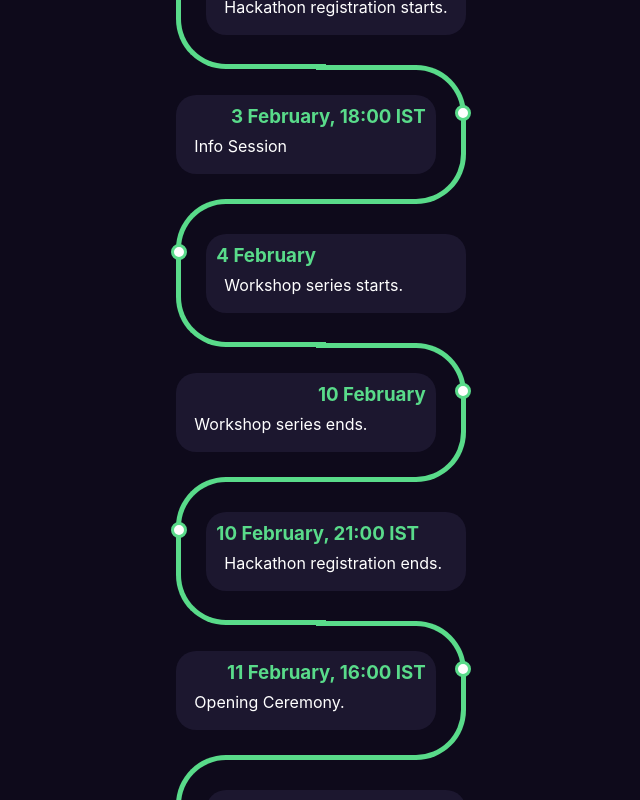
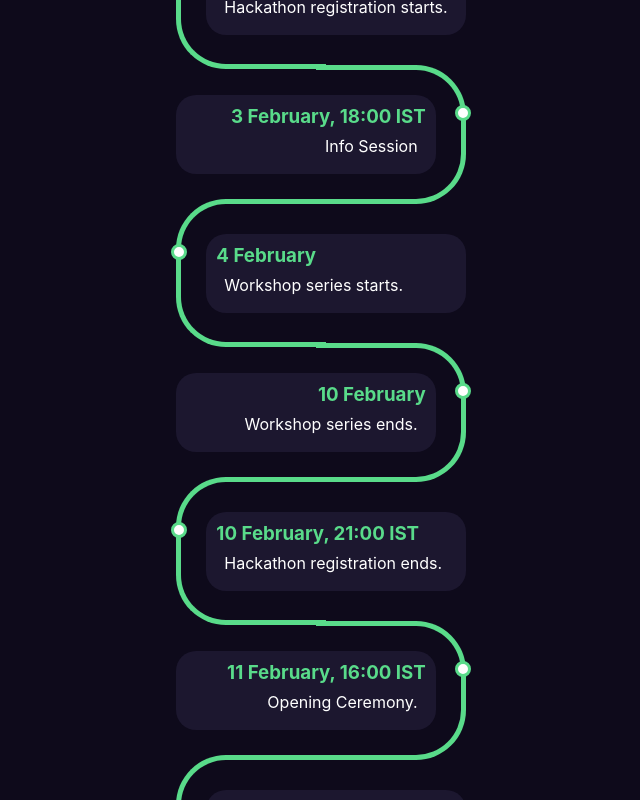
Before and after one commit to HackSlashNITP/hacknitp, a React (Create React App) app: page / in a window 1280 px wide. Shown: the part 8220-9020 px from the top of the page, without its empty margins (319-959 px from the left). Built offline with nearby package versions, Linux system fonts and the light colour scheme; some icons are missing.

Commit message:
timeline

```diff
--- a/src/components/timeline/Timeline.css
+++ b/src/components/timeline/Timeline.css
@@ -118,6 +118,9 @@
 .card:nth-child(even) > .info > .title::before {
   right: -45px;
 }
+.card:nth-child(2n) > .info > .timeline-des {
+  align-self: flex-end;
+}
 .timeline-des{
     margin: 0.5rem;
 }
```
